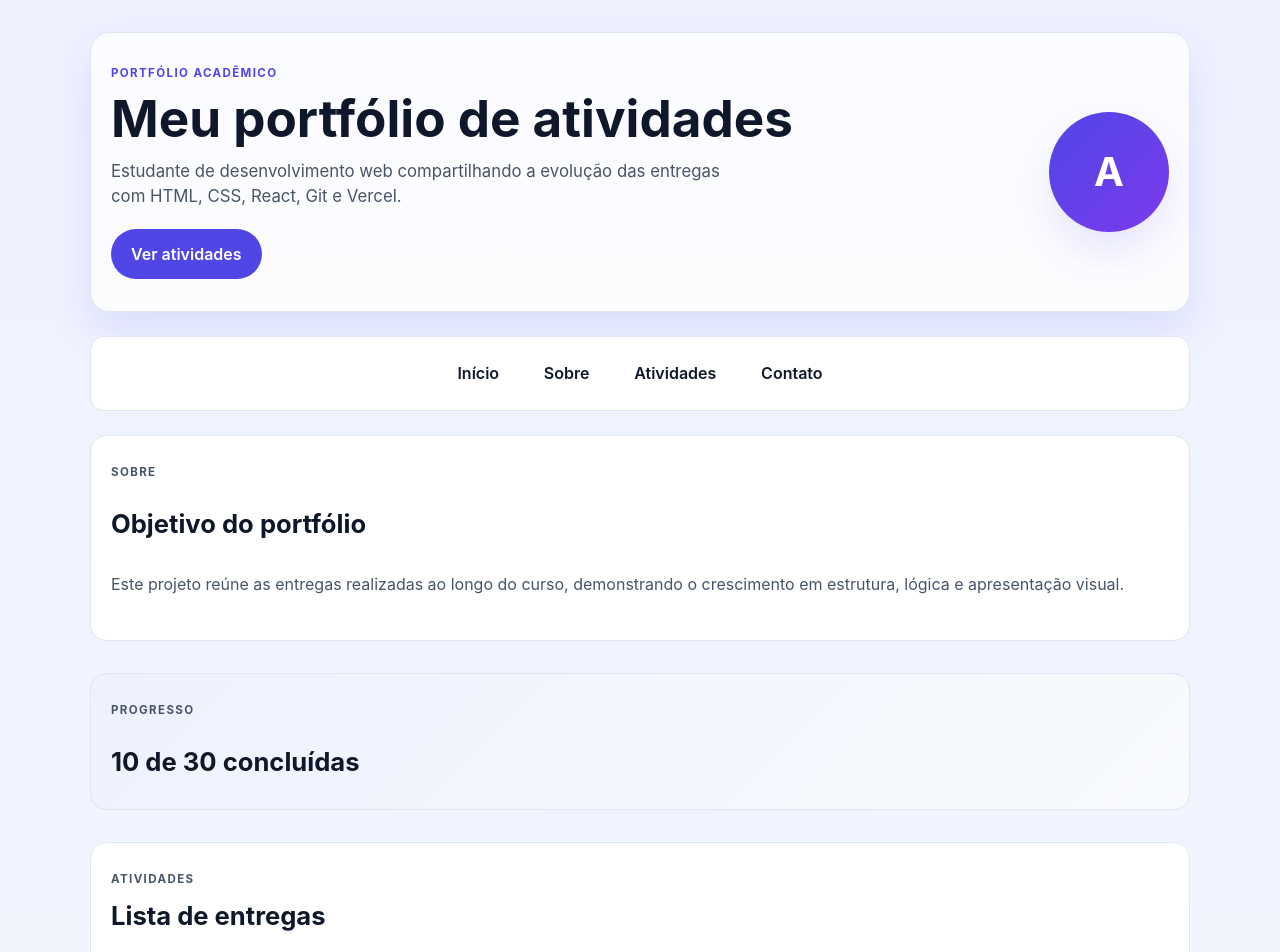
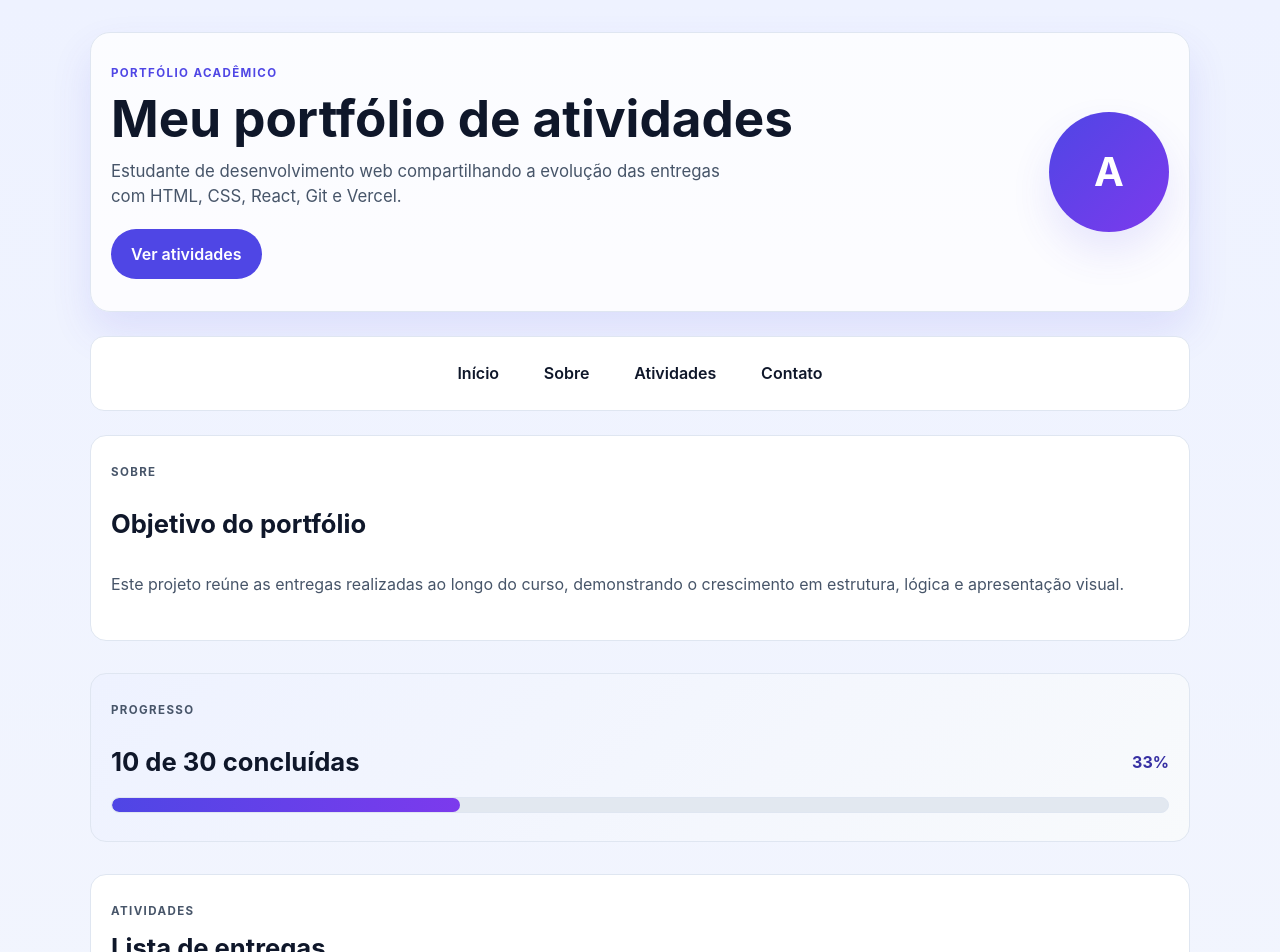
Before and after one commit to juliana008/anotacoes, a React (Vite) app in the folder Desenvolvimento_Full_Stack/Aulas/React/pratica_revisao/: page / in a window 1280 px wide. Shown: the top 952 px of the page. Built offline with nearby package versions, Linux system fonts and the light colour scheme.

Commit message:
feat: criar barra de progresso acessivel

```diff
--- a/Desenvolvimento_Full_Stack/Aulas/React/pratica_revisao/src/App.css
+++ b/Desenvolvimento_Full_Stack/Aulas/React/pratica_revisao/src/App.css
@@ -144,8 +144,36 @@
   background: linear-gradient(135deg, #eef2ff, #f8fafc);
 }
 
+.progresso__cabecalho {
+  display: flex;
+  align-items: center;
+  justify-content: space-between;
+  gap: 12px;
+}
+
 .progresso h2 {
   margin: 0;
+}
+
+.progresso__cabecalho span {
+  font-weight: 700;
+  color: var(--cor-primaria-escura);
+}
+
+.barra-progresso {
+  width: 100%;
+  height: 16px;
+  background: #e2e8f0;
+  border-radius: 999px;
+  overflow: hidden;
+  border: 1px solid var(--cor-borda);
+}
+
+.barra-progresso__fill {
+  display: block;
+  height: 100%;
+  background: linear-gradient(90deg, var(--cor-primaria), #7c3aed);
+  border-radius: inherit;
 }
 
 .secao__cabecalho {
--- a/Desenvolvimento_Full_Stack/Aulas/React/pratica_revisao/src/App.jsx
+++ b/Desenvolvimento_Full_Stack/Aulas/React/pratica_revisao/src/App.jsx
@@ -28,6 +28,10 @@ function App() {
   const atividadesConcluidas = atividades.filter(
     (atividade) => atividade.status === 'Concluída',
   ).length
+  const totalAtividadesEsperado = 30
+  const percentualConcluido = Math.round(
+    (atividadesConcluidas / totalAtividadesEsperado) * 100,
+  )
 
   return (
     <div className="pagina">
@@ -52,7 +56,24 @@ function App() {
 
         <section className="bloco progresso">
           <p className="eyebrow">Progresso</p>
-          <h2>{atividadesConcluidas} de 30 concluídas</h2>
+          <div className="progresso__cabecalho">
+            <h2>{atividadesConcluidas} de 30 concluídas</h2>
+            <span>{percentualConcluido}%</span>
+          </div>
+
+          <div
+            className="barra-progresso"
+            role="progressbar"
+            aria-label={`Progresso das atividades: ${percentualConcluido}% concluído`}
+            aria-valuemin={0}
+            aria-valuemax={100}
+            aria-valuenow={percentualConcluido}
+          >
+            <span
+              className="barra-progresso__fill"
+              style={{ width: `${percentualConcluido}%` }}
+            />
+          </div>
         </section>
 
         <section id="atividades" className="bloco">
```
